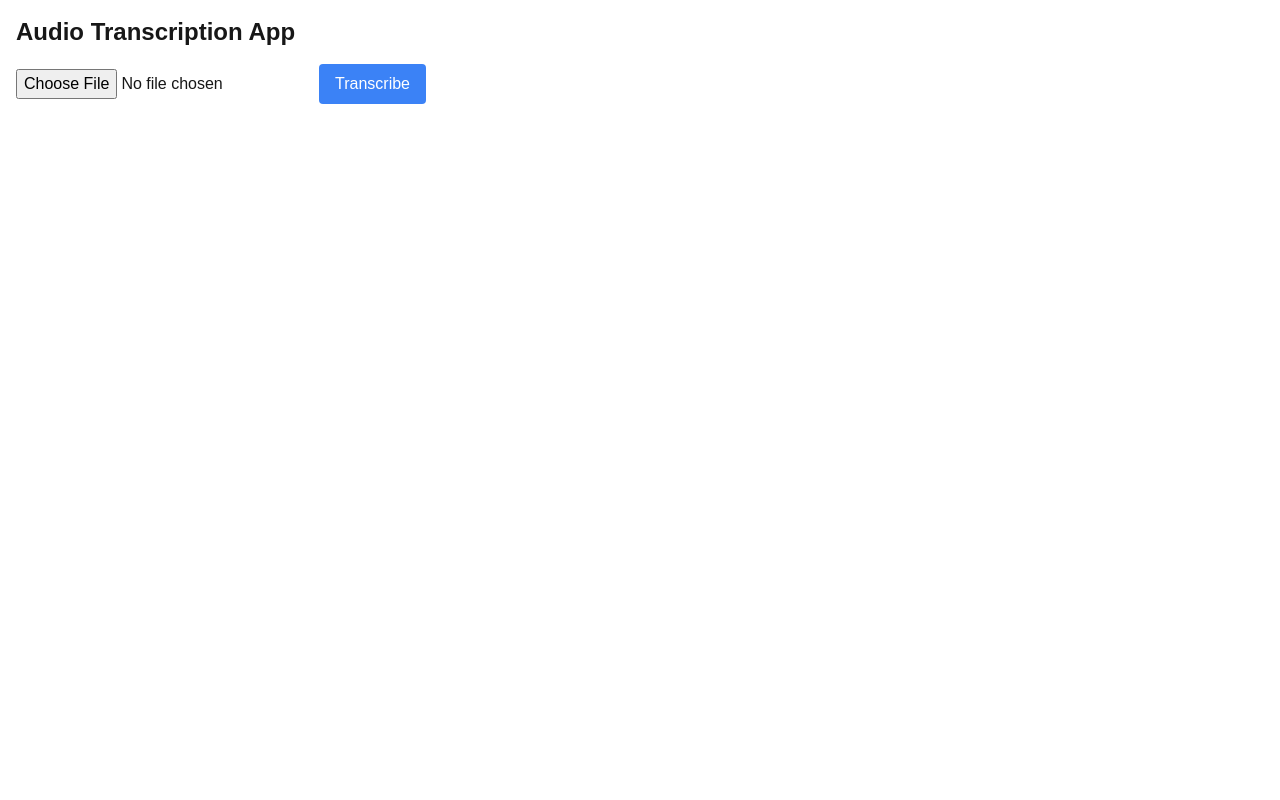
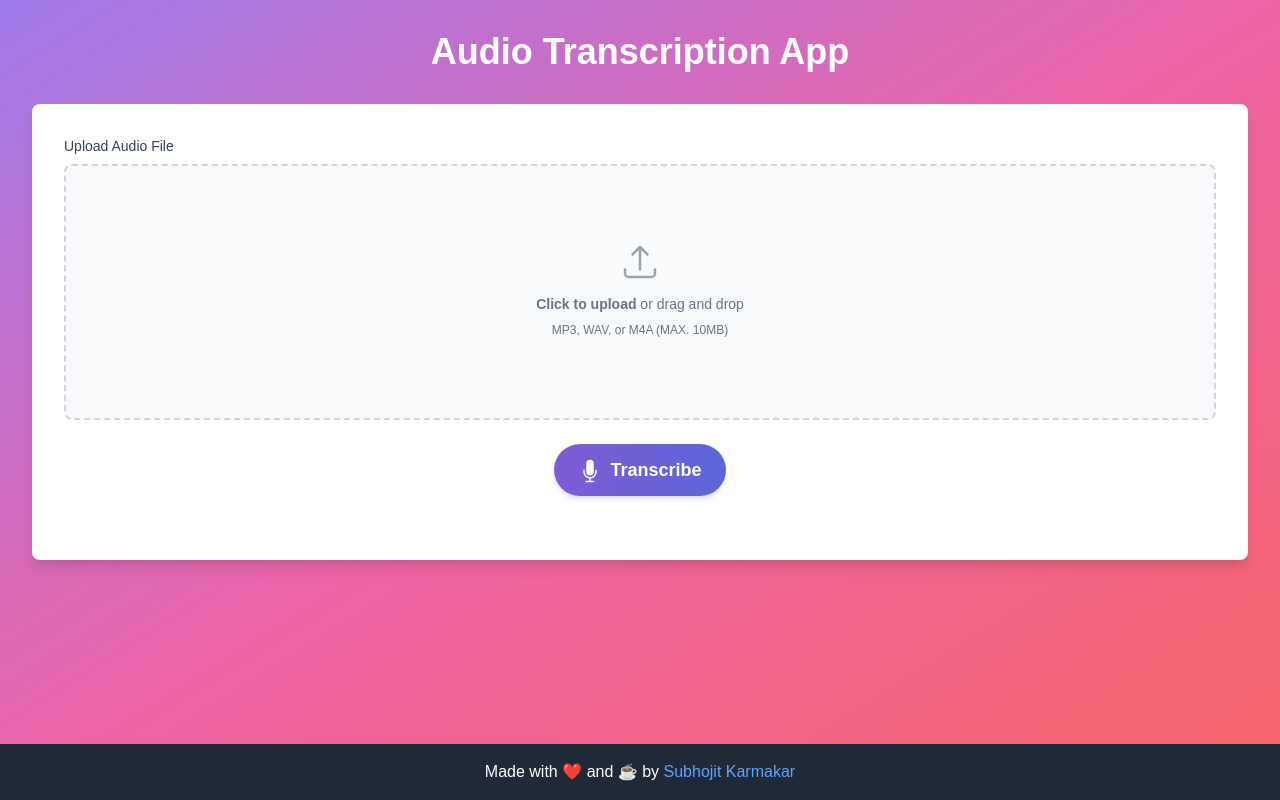
Before and after one commit to essjaykay755/audio-transcription-app, a Next.js app: page / in a window 1280 px wide. Built offline with nearby package versions, Linux system fonts and the light colour scheme.

Commit message:
added styles

```diff
--- a/app/actions/transcribeAudio.ts
+++ b/app/actions/transcribeAudio.ts
@@ -7,45 +7,40 @@ export async function transcribeAudio(
 ): Promise<{ transcript?: string; error?: string }> {
   const file = formData.get("file") as File;
   if (!file) {
-    console.error("No file uploaded");
     return { error: "No file uploaded" };
   }
 
   try {
-    console.log("File received:", file.name, file.type, file.size);
-
     const genAI = new GoogleGenerativeAI(process.env.GEMINI_API_KEY!);
-    const model = genAI.getGenerativeModel({ model: "gemini-1.5-flash" });
-
-    const audioBuffer = await file.arrayBuffer();
-    const base64Audio = Buffer.from(audioBuffer).toString("base64");
+    const model = genAI.getGenerativeModel({ model: "gemini-1.5-pro" });
 
     const prompt =
-      "Transcribe the following audio file and provide a detailed transcript:";
+      "Transcribe the following audio file. Do not include any timestamps in the transcription.";
+    const audioData = await file.arrayBuffer();
+    const base64Audio = Buffer.from(audioData).toString("base64");
 
-    const imageParts = [
+    const result = await model.generateContent([
+      prompt,
       {
         inlineData: {
+          mimeType: file.type,
           data: base64Audio,
-          mimeType: file.type,
         },
       },
-    ];
+    ]);
+    let transcript = result.response.text();
 
-    console.log("Sending request to Gemini API...");
-    const result = await model.generateContent([prompt, ...imageParts]);
-    console.log("Received response from Gemini API");
+    // Remove any remaining timestamps (in case the model still includes them)
+    transcript = transcript.replace(/\d+:\d+\s*/g, "");
 
-    const transcript = result.response.text();
+    // Remove extra spaces and trim
+    transcript = transcript.replace(/\s+/g, " ").trim();
+
     console.log("Transcript:", transcript);
 
     return { transcript };
   } catch (error) {
     console.error("Transcription error:", error);
-    let errorMessage = "Failed to transcribe audio";
-    if (error instanceof Error) {
-      errorMessage += `: ${error.message}`;
-    }
-    return { error: errorMessage };
+    return { error: "Failed to transcribe audio" };
   }
 }
--- a/app/components/AudioUploadForm.tsx
+++ b/app/components/AudioUploadForm.tsx
@@ -3,6 +3,7 @@
 import { useState } from "react";
 import { useFormStatus } from "react-dom";
 import { transcribeAudio } from "../actions/transcribeAudio";
+import { MicrophoneIcon, ArrowUpTrayIcon } from "@heroicons/react/24/solid";
 
 function SubmitButton() {
   const { pending } = useFormStatus();
@@ -10,50 +11,114 @@ function SubmitButton() {
     <button
       type="submit"
       disabled={pending}
-      className="bg-blue-500 text-white px-4 py-2 rounded disabled:bg-gray-400"
+      className="bg-gradient-to-r from-purple-600 to-indigo-600 text-white px-6 py-3 rounded-full font-semibold text-lg shadow-md hover:from-purple-700 hover:to-indigo-700 transition duration-300 ease-in-out disabled:opacity-50 disabled:cursor-not-allowed"
     >
-      {pending ? "Transcribing..." : "Transcribe"}
+      {pending ? (
+        <>
+          <svg
+            className="animate-spin -ml-1 mr-3 h-5 w-5 text-white inline-block"
+            xmlns="http://www.w3.org/2000/svg"
+            fill="none"
+            viewBox="0 0 24 24"
+          >
+            <circle
+              className="opacity-25"
+              cx="12"
+              cy="12"
+              r="10"
+              stroke="currentColor"
+              strokeWidth="4"
+            ></circle>
+            <path
+              className="opacity-75"
+              fill="currentColor"
+              d="M4 12a8 8 0 018-8V0C5.373 0 0 5.373 0 12h4zm2 5.291A7.962 7.962 0 014 12H0c0 3.042 1.135 5.824 3 7.938l3-2.647z"
+            ></path>
+          </svg>
+          Transcribing...
+        </>
+      ) : (
+        <>
+          <MicrophoneIcon className="w-6 h-6 inline-block mr-2" />
+          Transcribe
+        </>
+      )}
     </button>
   );
 }
 
 export default function AudioUploadForm() {
   const [file, setFile] = useState<File | null>(null);
-  const [result, setResult] = useState<{
-    transcript?: string;
-    error?: string;
-  } | null>(null);
+  const [transcript, setTranscript] = useState<string | null>(null);
+  const [error, setError] = useState<string | null>(null);
 
   const handleSubmit = async (formData: FormData) => {
-    if (file) {
-      formData.set("file", file);
+    const result = await transcribeAudio(formData);
+    if (result.transcript) {
+      setTranscript(result.transcript);
+      setError(null);
+    } else if (result.error) {
+      setError(result.error);
+      setTranscript(null);
     }
-    const transcriptionResult = await transcribeAudio(formData);
-    setResult(transcriptionResult);
   };
 
   return (
     <div>
-      <form action={handleSubmit} className="mb-4">
+      <form action={handleSubmit} className="mb-8">
+        <div className="mb-6">
+          <label
+            htmlFor="file-upload"
+            className="block text-sm font-medium text-gray-700 mb-2"
+          >
+            Upload Audio File
+          </label>
+          <div className="flex items-center justify-center w-full">
+            <label
+              htmlFor="file-upload"
+              className="flex flex-col items-center justify-center w-full h-64 border-2 border-gray-300 border-dashed rounded-lg cursor-pointer bg-gray-50 hover:bg-gray-100"
+            >
+              <div className="flex flex-col items-center justify-center pt-5 pb-6">
+                <ArrowUpTrayIcon className="w-10 h-10 mb-3 text-gray-400" />
+                <p className="mb-2 text-sm text-gray-500">
+                  <span className="font-semibold">Click to upload</span> or drag
+                  and drop
+                </p>
+                <p className="text-xs text-gray-500">
+                  MP3, WAV, or M4A (MAX. 10MB)
+                </p>
+              </div>
               <input
+                id="file-upload"
+                name="file"
                 type="file"
-          name="file"
                 accept="audio/*"
                 onChange={(e) => setFile(e.target.files?.[0] || null)}
-          className="mb-2"
+                className="hidden"
               />
+            </label>
+          </div>
+          {file && (
+            <p className="mt-2 text-sm text-gray-600">
+              Selected file: {file.name}
+            </p>
+          )}
+        </div>
+        <div className="flex justify-center">
           <SubmitButton />
+        </div>
       </form>
-      {result && (
-        <div className="mt-4">
-          {result.error ? (
-            <p className="text-red-500">{result.error}</p>
-          ) : (
-            <div>
-              <h2 className="text-xl font-semibold mb-2">Transcription:</h2>
-              <p className="whitespace-pre-wrap">{result.transcript}</p>
+      {error && (
+        <div className="mt-4 p-4 bg-red-100 border-l-4 border-red-500 text-red-700">
+          <p>{error}</p>
         </div>
       )}
+      {transcript && (
+        <div className="mt-8">
+          <h2 className="text-2xl font-semibold mb-4">Transcription Result:</h2>
+          <div className="bg-gray-100 p-6 rounded-lg">
+            <p className="whitespace-pre-wrap">{transcript}</p>
+          </div>
         </div>
       )}
     </div>
--- /dev/null
+++ b/app/components/Footer.tsx
@@ -0,0 +1,17 @@
+import Link from "next/link";
+
+export default function Footer() {
+  return (
+    <footer className="bg-gray-800 text-white py-4">
+      <div className="container mx-auto text-center">
+        Made with ❤️ and ☕️ by{" "}
+        <Link
+          href="https://github.com/essjaykay755"
+          className="text-blue-400 hover:text-blue-300 transition duration-300"
+        >
+          Subhojit Karmakar
+        </Link>
+      </div>
+    </footer>
+  );
+}
--- a/app/components/TranscriptionResult.tsx
+++ b/app/components/TranscriptionResult.tsx
@@ -1,24 +1,42 @@
-'use client'
+"use client";
 
-import { useSearchParams } from 'next/navigation'
+import { useSearchParams } from "next/navigation";
+import { CheckCircleIcon, XCircleIcon } from "@heroicons/react/24/solid";
 
 export default function TranscriptionResult() {
-  const searchParams = useSearchParams()
-  const transcript = searchParams.get('transcript')
-  const error = searchParams.get('error')
+  const searchParams = useSearchParams();
+  const transcript = searchParams.get("transcript");
+  const error = searchParams.get("error");
 
   if (error) {
-    return <div className="text-red-500">Error: {error}</div>
+    return (
+      <div
+        className="bg-red-100 border-l-4 border-red-500 text-red-700 p-4 rounded-md"
+        role="alert"
+      >
+        <div className="flex">
+          <XCircleIcon className="h-6 w-6 text-red-500 mr-2" />
+          <p>Error: {error}</p>
+        </div>
+      </div>
+    );
   }
 
   if (!transcript) {
-    return null
+    return null;
   }
 
   return (
-    <div className="mt-4">
-      <h2 className="text-xl font-semibold mb-2">Transcription Result:</h2>
-      <p className="whitespace-pre-wrap">{transcript}</p>
+    <div className="mt-8">
+      <h2 className="text-2xl font-semibold mb-4 flex items-center">
+        <CheckCircleIcon className="h-8 w-8 text-green-500 mr-2" />
+        Transcription Result
+      </h2>
+      <div className="bg-gray-100 p-6 rounded-lg shadow-inner">
+        <p className="whitespace-pre-wrap text-gray-800 leading-relaxed">
+          {transcript}
+        </p>
+      </div>
     </div>
-  )
+  );
 }
--- a/app/page.tsx
+++ b/app/page.tsx
@@ -1,10 +1,18 @@
 import AudioUploadForm from "./components/AudioUploadForm";
+import Footer from "./components/Footer";
 
 export default function Home() {
   return (
-    <main className="container mx-auto p-4">
-      <h1 className="text-2xl font-bold mb-4">Audio Transcription App</h1>
-      <AudioUploadForm />
+    <main className="min-h-screen bg-gradient-to-br from-purple-400 via-pink-500 to-red-500 flex flex-col">
+      <div className="container mx-auto p-8 flex-grow">
+        <h1 className="text-4xl font-bold mb-8 text-center text-white">
+          Audio Transcription App
+        </h1>
+        <div className="bg-white rounded-lg shadow-lg p-8">
+          <AudioUploadForm />
+        </div>
+      </div>
+      <Footer />
     </main>
   );
 }
--- a/package.json
+++ b/package.json
@@ -10,6 +10,7 @@
   },
   "dependencies": {
     "@google/generative-ai": "^0.20.0",
+    "@heroicons/react": "^2.1.5",
     "next": "14.2.13",
     "react": "^18",
     "react-dom": "^18"
--- a/tailwind.config.ts
+++ b/tailwind.config.ts
@@ -1,6 +1,5 @@
-import type { Config } from "tailwindcss";
-
-const config: Config = {
+/** @type {import('tailwindcss').Config} */
+module.exports = {
   content: [
     "./pages/**/*.{js,ts,jsx,tsx,mdx}",
     "./components/**/*.{js,ts,jsx,tsx,mdx}",
@@ -9,11 +8,23 @@ const config: Config = {
   theme: {
     extend: {
       colors: {
-        background: "var(--background)",
-        foreground: "var(--foreground)",
+        purple: {
+          400: "#9F7AEA",
+          600: "#805AD5",
+          700: "#6B46C1",
+        },
+        pink: {
+          500: "#ED64A6",
+        },
+        red: {
+          500: "#F56565",
+        },
+        indigo: {
+          600: "#5A67D8",
+          700: "#4C51BF",
+        },
       },
     },
   },
   plugins: [],
 };
-export default config;
```
Also changed, not shown: 1 other file (tests, documents, lock files or other folders). Lines whose indentation alone changed are shown as unchanged.
